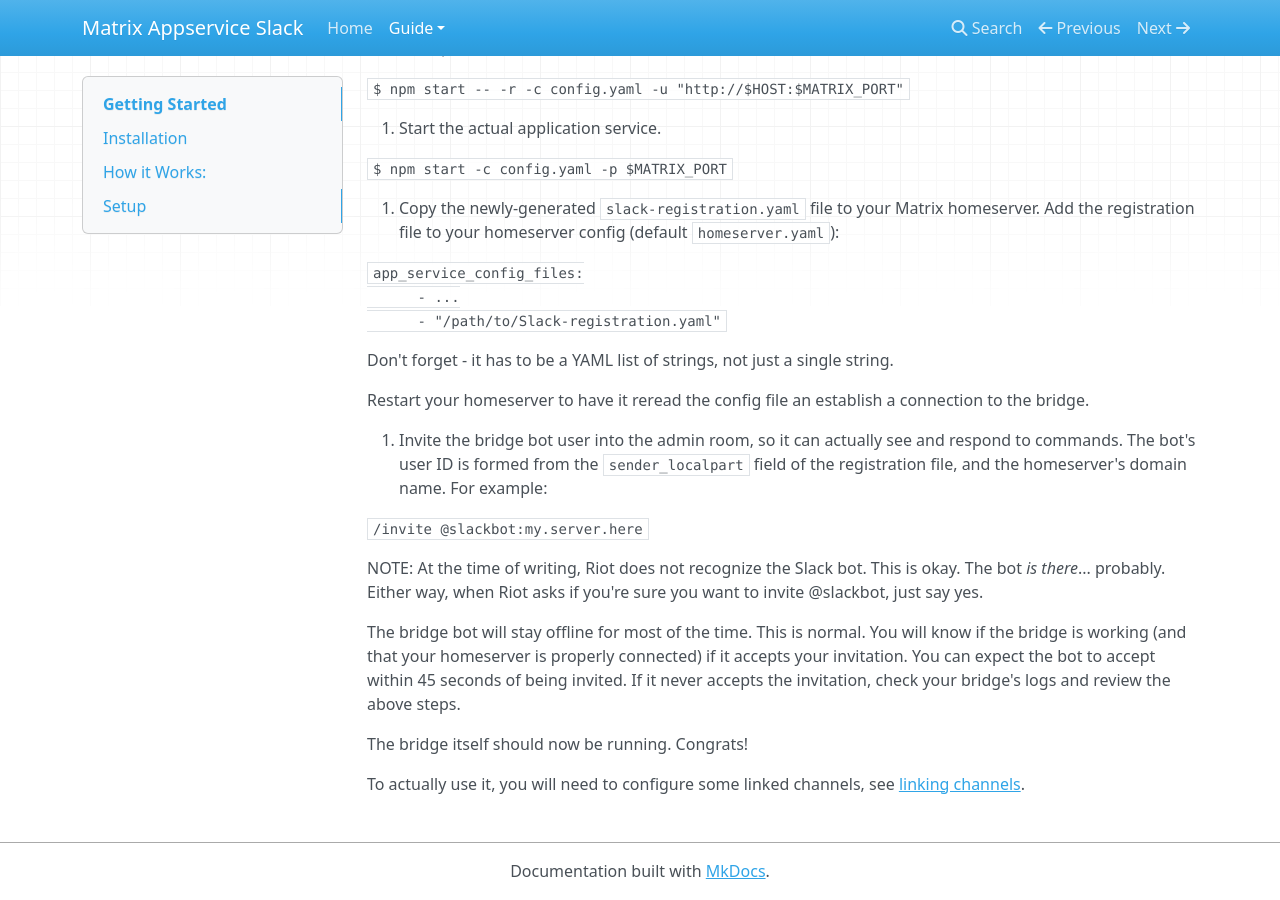
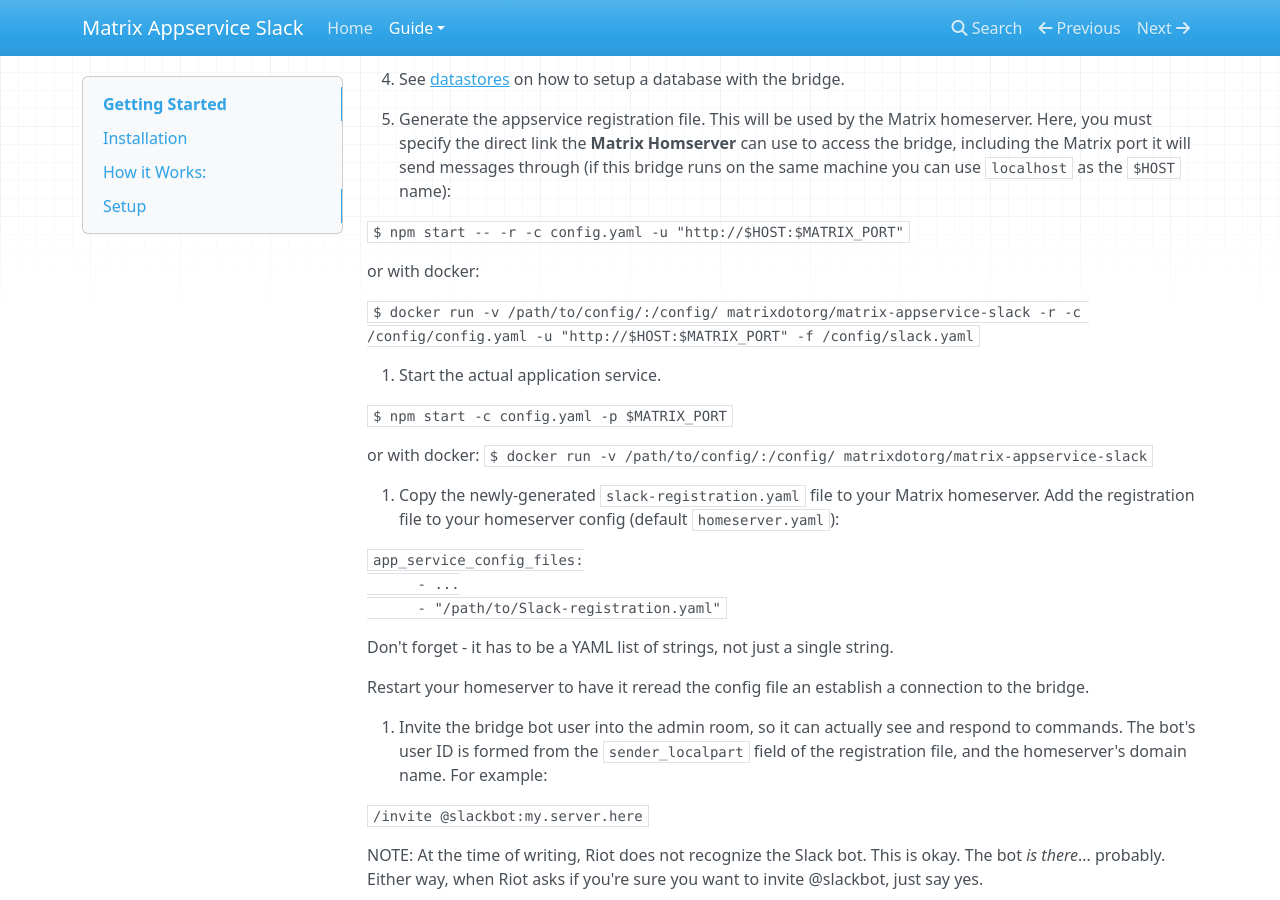
Before and after one commit to matrix-org/matrix-appservice-slack, an MkDocs documentation site: the page built from docs/getting_started.md, in a window 1280 px wide and 900 px high, scrolled down 1104 px. Built offline with MkDocs 1.6.1, drawn with Linux system fonts in a browser that asks for light colours; nearby versions of some CDN libraries; some of the changed text lies outside the part shown.

Commit message:
docker commands

````diff
--- a/docs/getting_started.md
+++ b/docs/getting_started.md
@@ -6,11 +6,19 @@
 
 ## Installation
 
+### From source
+
 ```sh
 $ git clone https://github.com/matrix-org/matrix-appservice-slack.git
 $ cd matrix-appservice-slack
 $ npm install
 $ npm run build
+```
+
+### With Docker
+
+```sh
+$ docker pull matrixdotorg/matrix-appservice-slack:latest
 ```
 
 ## How it Works:
@@ -61,10 +69,21 @@
    $ npm start -- -r -c config.yaml -u "http://$HOST:$MATRIX_PORT"
    ```
 
+   or with docker:
+
+   ```
+   $ docker run -v /path/to/config/:/config/ matrixdotorg/matrix-appservice-slack -r -c /config/config.yaml -u "http://$HOST:$MATRIX_PORT" -f /config/slack.yaml
+   ```
+
 6. Start the actual application service.
 
    ```
    $ npm start -c config.yaml -p $MATRIX_PORT
+   ```
+
+   or with docker:
+   ```
+   $ docker run -v /path/to/config/:/config/ matrixdotorg/matrix-appservice-slack
    ```
 
 7. Copy the newly-generated `slack-registration.yaml` file to your Matrix
````
